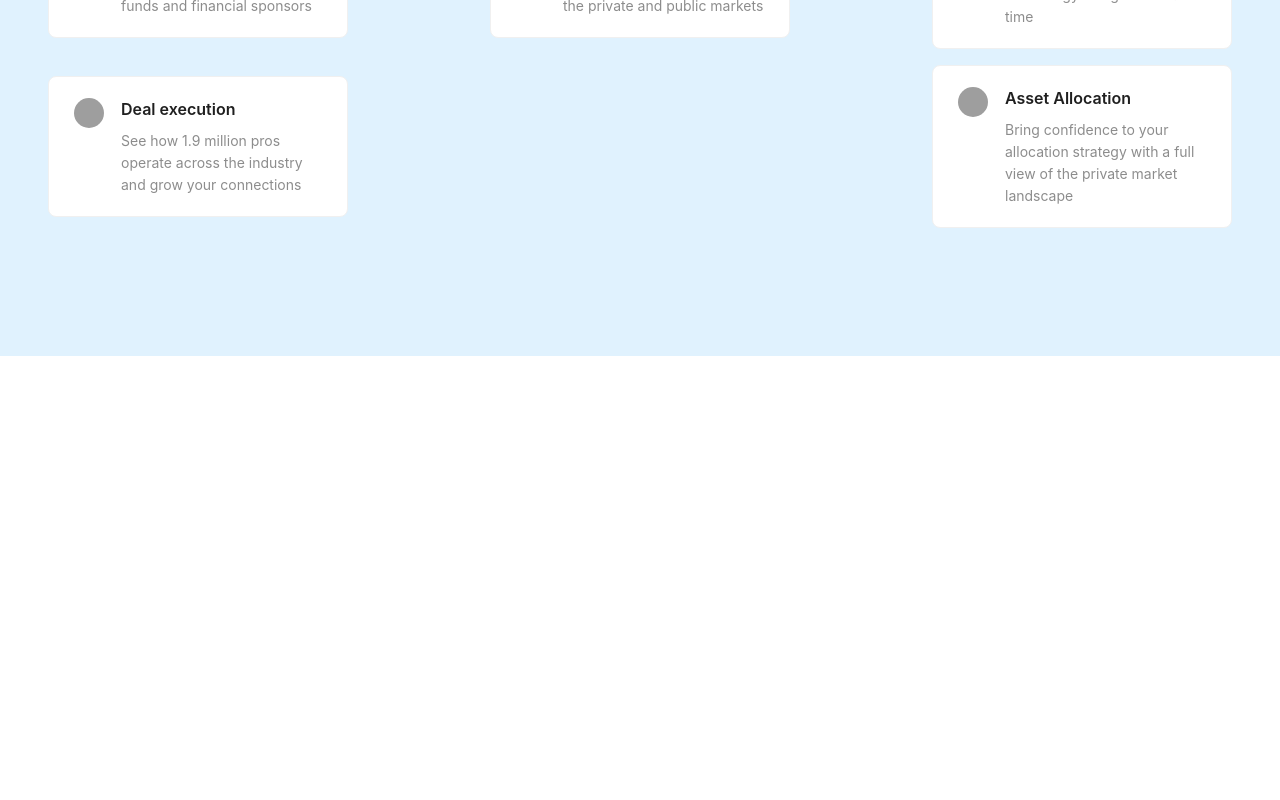
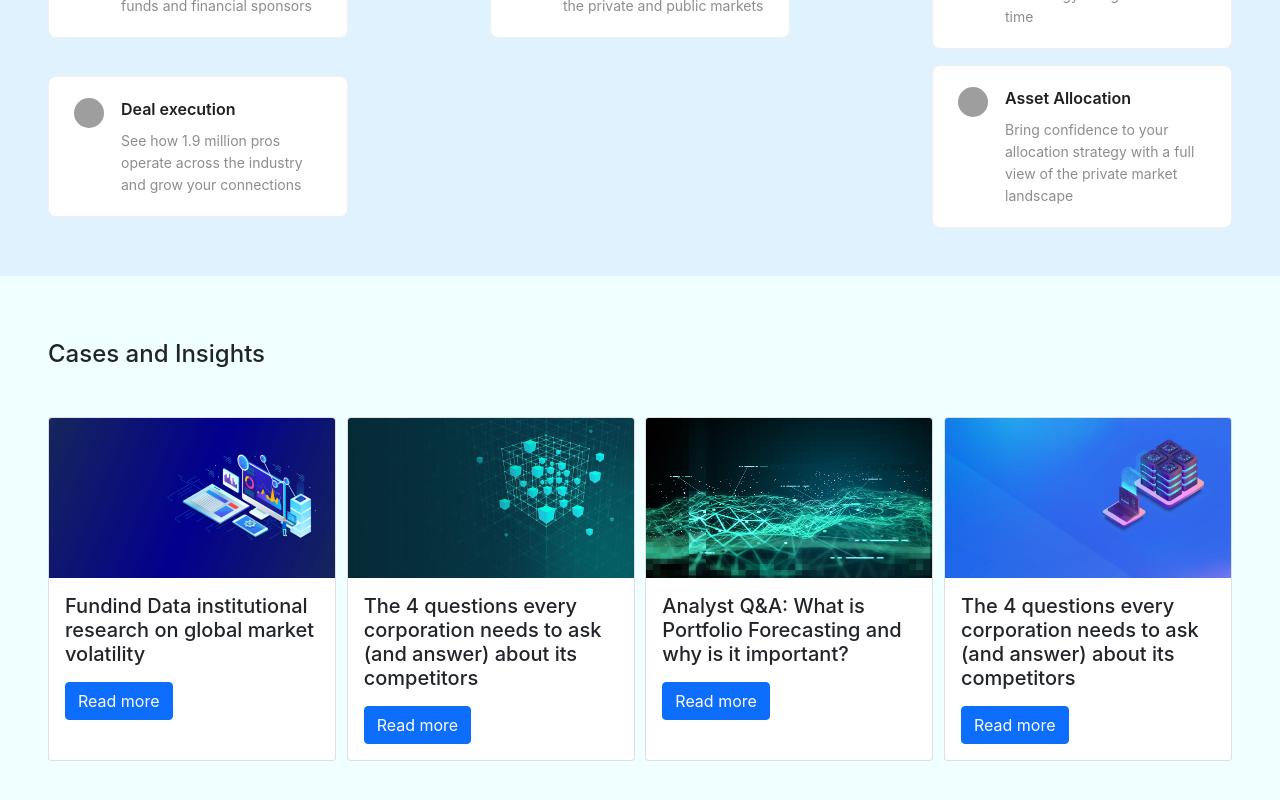
Before and after one commit to Muklasar/fundingdata, a React (Create React App) app: page / in a window 1280 px wide. Shown: the part 2099-2899 px from the top of the page. Before the commit the page ends 2455 px from the top, so only its background shows below. Built offline with nearby package versions, Linux system fonts and the light colour scheme; no server answers; grey boxes are pictures that could not be loaded.

Commit message:
case insite added

```diff
--- a/src/components/home/DatasetCards.jsx
+++ b/src/components/home/DatasetCards.jsx
@@ -17,8 +17,8 @@ const tabList = [
 ];
 const contentList = {
     Tab1: <p>Lorem Ipsum is simply dummy text of the printing and typesetting industry. Lorem Ipsum has been the industry's standard dummy text ever since the 1500s, when an unknown printer took a galley of type and scrambled it to make a type specimen book</p>,
-    Tab2: <p>Lorem Ipsum is simply dummy text of the printing and typesetting industry. Lorem Ipsum has been the industry's standard dummy text ever since the 1500s, when an unknown printer took a galley of type and scrambled it to make a type specimen book</p>,
-    Tab3: <p>Lorem Ipsum is simply dummy text of the printing and typesetting industry. Lorem Ipsum has been the industry's standard dummy text ever since the 1500s, when an unknown printer took a galley of type and scrambled it to make a type specimen book</p>,
+    Tab2: <p>It is a long established fact that a reader will be distracted by the readable content of a page when looking at its layout. The point of using Lorem Ipsum is that it has a more-or-less normal distribution of letters, to make a type specim book</p>,
+    Tab3: <p>There are many variations of passages of Lorem Ipsum available, but the majority have suffered alteration in some form, by injected humour,or randomised words which don't look even slightly believable. If you are going to use a passage of Lorem</p>,
   };
 const DatasetCard = () => {
     const [activeTabKey1, setActiveTabKey1] = useState('Tab1');
--- /dev/null
+++ b/src/components/home/HomeCases.jsx
@@ -0,0 +1,52 @@
+import './homeCases.css'
+import React from 'react';
+import { Card, Col, Row } from 'antd';
+import Banner1 from '../../assects/banner/bannerImage4.jpg'
+import Banner2 from '../../assects/banner/bannerImage5.jpg'
+import Banner3 from '../../assects/banner/bannerImage6.jpg'
+import Banner4 from '../../assects/banner/bannerImage3.jpg'
+
+const HomeCases = () => {
+    const data = [
+        {
+            title: "Fundind Data institutional research on global market volatility",
+            desc: "",
+            img: Banner1
+        },
+        {
+            title: "The 4 questions every corporation needs to ask (and answer) about its competitors",
+            desc: "",
+            img: Banner2
+        },
+        {
+            title: "Analyst Q&A: What is Portfolio Forecasting and why is it important?",
+            desc: "",
+            img: Banner3
+        },
+        {
+            title: "The 4 questions every corporation needs to ask (and answer) about its competitors",
+            desc: "",
+            img: Banner4
+        }
+    ]
+    return (
+        <div className="home-cases-container p-5">
+            <div className='text-start mt-3'>
+                <h4>Cases and Insights</h4>
+            </div>
+            <div className='d-flex justify-content-between mt-5'>
+                {data.map(dt =>
+                    <div class="card" style={{ width: "18rem" }}>
+                        <img src={dt.img} class="card-img-top" alt="..."  height="160px"/>
+                        <div class="card-body">
+                            <h5 class="card-title">{dt.title}</h5>
+                            <p class="card-text">{dt.desc}</p>
+                            <a href="#" class="btn btn-primary">Read more</a>
+                        </div>
+                    </div>)}
+            </div>
+        </div>
+    )
+}
+
+export default HomeCases
--- /dev/null
+++ b/src/components/home/homeCases.css
@@ -0,0 +1,4 @@
+.home-cases-container{
+    background-color: azure;
+    height: 95vh;
+}
--- a/src/components/home/service.css
+++ b/src/components/home/service.css
@@ -1,4 +1,4 @@
 .home-service-container{
     background-color: rgb(224 242 254);
-    height: 93vh;
+    height: 93vh auto;
 }
--- a/src/pages/Home.jsx
+++ b/src/pages/Home.jsx
@@ -1,4 +1,5 @@
 import Banner from "../components/home/Banner"
+import HomeCases from "../components/home/HomeCases"
 import MarketData from "../components/home/MarketData"
 import Services from "../components/home/Services"
 import Static from "../components/home/Static"
@@ -12,6 +13,7 @@ const Home = () =>{
             <MarketData />
             <Static />
             <Services />
+            <HomeCases />
         </div>
     )
 }
```
